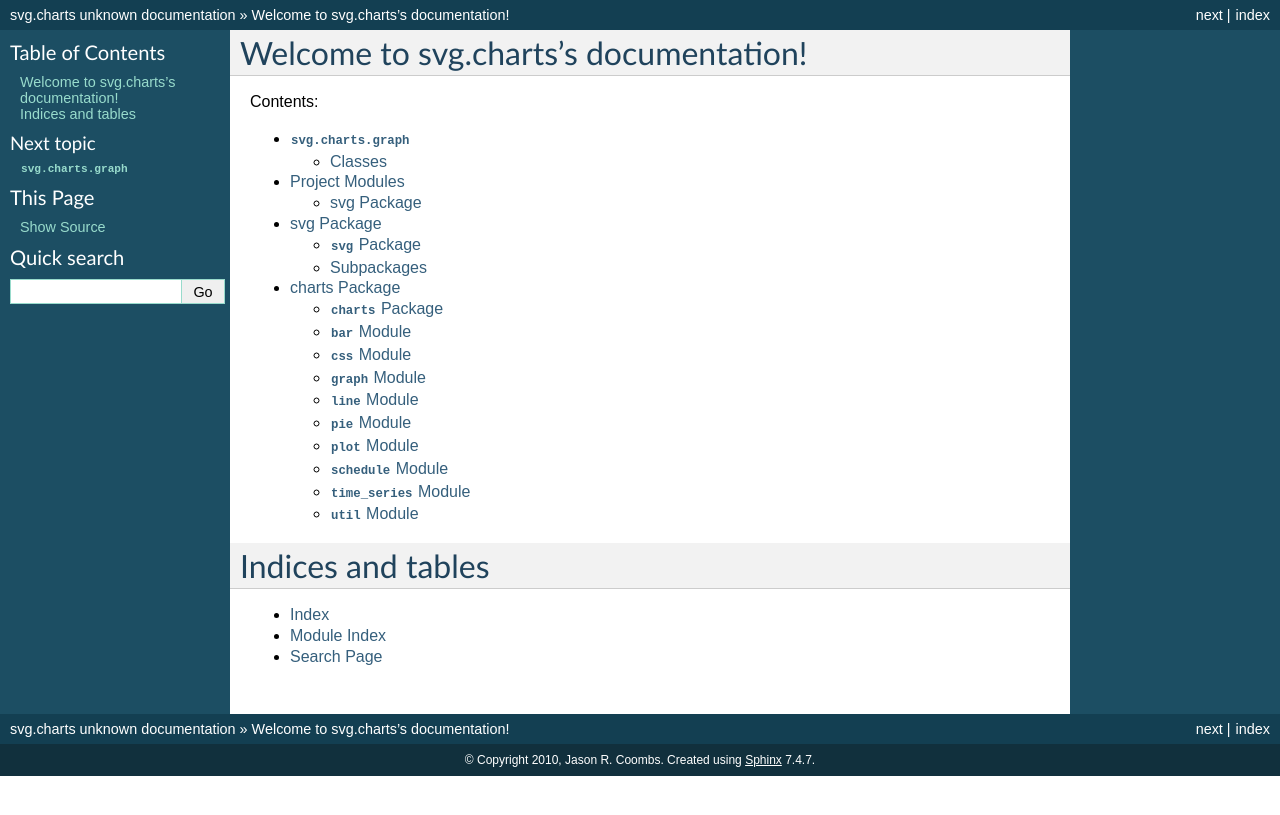
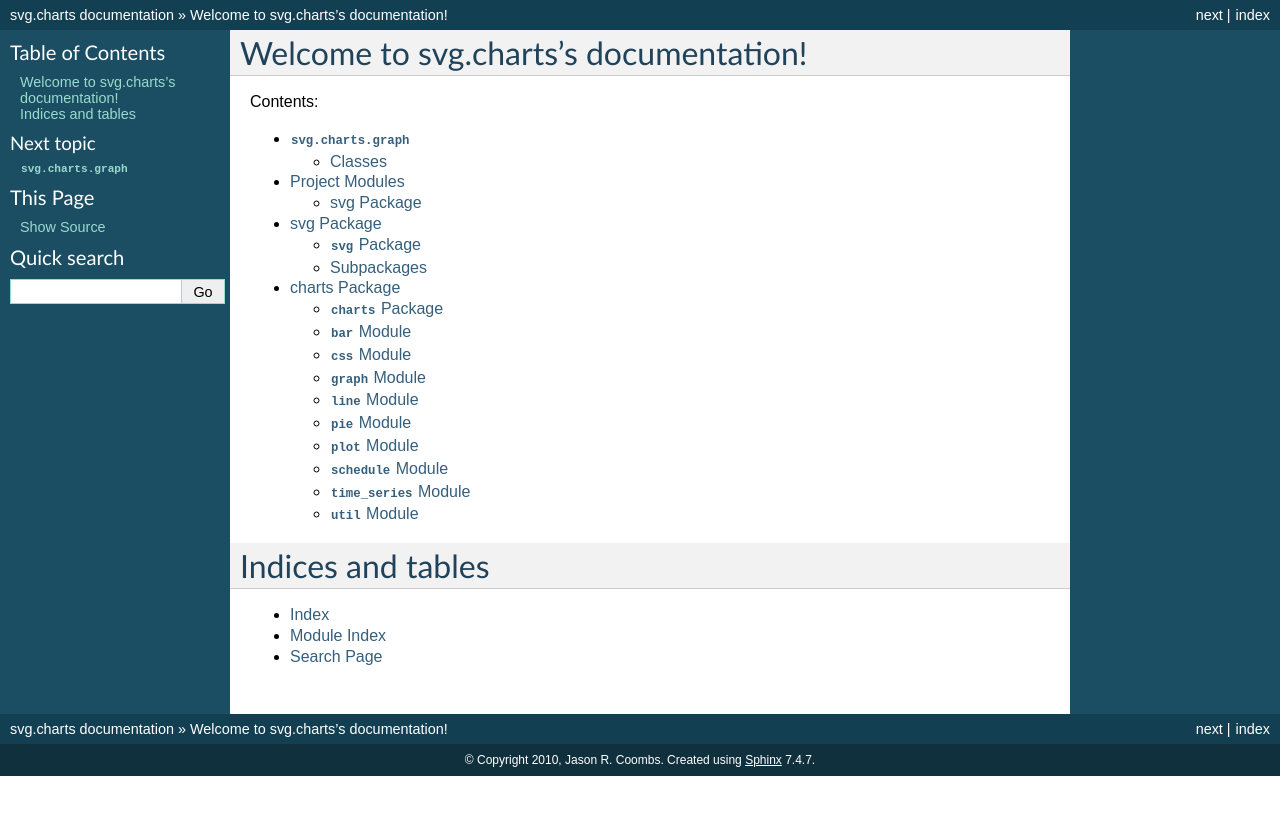
Before and after one commit to jaraco/svg.charts, a Sphinx documentation site: the page built from docs/index.rst, in a window 1280 px wide. Shown: the top 815 px of the page. Built offline with Sphinx 7.4.7, drawn with Linux system fonts in a browser that asks for light colours; the version number could not be read and is left out; part of the change alters nothing that is shown.

Commit message:
Update docs to use hgtools to solicit the version

```diff
--- a/docs/conf.py
+++ b/docs/conf.py
@@ -12,6 +12,8 @@
 # serve to show the default.
 
 import sys
+import hgtools.managers
+
 
 # Get configuration information from the setup script
 sys.path.insert(0, '..')
@@ -49,8 +51,9 @@ copyright = '2010, Jason R. Coombs'
 # |version| and |release|, also used in various other places throughout the
 # built documents.
 #
+hg_mgr = hgtools.managers.HGRepoManager.get_first_valid_manager()
 # The short X.Y version.
-version = setup_params.get('version', 'unknown')
+version = hg_mgr.get_current_version()
 # The full version, including alpha/beta/rc tags.
 release = version
 
```
